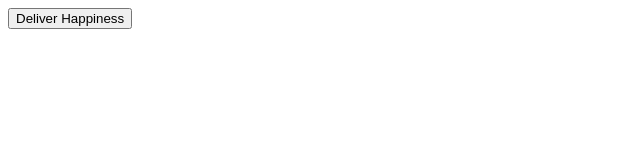
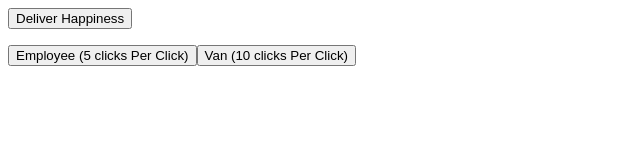
Before and after one commit to umangmehta0007/Clicker, a website built with Vite: page index.html in a window 1280 px wide. Shown: the whole page, without its empty margins (0-640 px from the left). Built offline with nearby package versions, Linux system fonts and the light colour scheme.

Commit message:
-> All respomsibilities were seperated now.
* Button was initiated in the view Company, and two other buttons were inititaed in the ViewUpgrades class.

* UpgradeController class was introduced which creates instances of Upgrades and add them to the list of company by calling company controller.

* what would UpdateView notify? would it even notify? or would it just be Controller view that would notify for any changes made to the model

```diff
--- a/index.html
+++ b/index.html
@@ -8,7 +8,6 @@
   </head>
   <body>
     <div id="app"></div>
-    <button id = "Gift-Button"> Deliver Happiness </button>
     <script type="module" src="/src/main.ts"></script>
   </body>
 </html>
--- a/src/Controller/CompanyController.ts
+++ b/src/Controller/CompanyController.ts
@@ -1,6 +1,7 @@
 import Company from "../Model/Company.ts";
+import Upgrades from "../Model/Upgrades.ts";
 import CompanyView from "../View/CompanyView.ts";
-
+//import UpgradesView from "../View/UpgradesView.ts";
 
 export default class CompanyController{
 
@@ -9,11 +10,14 @@ export default class CompanyController{
 
     constructor(){
         this.#company = new Company();
-        this.#companyView = new CompanyView(this.#company);
+        this.#companyView = new CompanyView(this.#company, this);
     }
 
 
-    addGifts(){
+    addGifts():void{
         this.#company.addGifts();
     }
+    addUpgrade(upgrade: Upgrades): void{
+        this.#company.buyUpgrade(upgrade);
+    }
 }
--- /dev/null
+++ b/src/Controller/UpgradeController.ts
@@ -0,0 +1,25 @@
+import CompanyController from "../Controller/CompanyController.ts";
+import UpgradesView from "../View/UpgradesView.ts";
+import Employee from "../Model/Employee.ts";
+import Van from "../Model/Van.ts";
+import Upgrades from "../Model/Upgrades.ts";
+
+
+export default class UpgradeController{
+    #companyController: CompanyController;
+    #upgradeView: UpgradesView;
+
+    constructor(companyController: CompanyController){
+        this.#companyController = companyController;
+        this.#upgradeView = new UpgradesView(this);
+    }
+
+    buyEmployee():void{
+        const employee: Upgrades= new Employee(5);
+        this.#companyController.addUpgrade(employee);
+    }
+    buyVan():void{
+        const van: Upgrades= new Van(10);
+        this.#companyController.addUpgrade(van);
+    }
+}
--- a/src/Model/Upgrades.ts
+++ b/src/Model/Upgrades.ts
@@ -1,17 +1,12 @@
 export default abstract class Upgrades{
 
     #gifts_per_click: number
-    #price: number
 
-    constructor(gifts_per_click: number, price: number){
+    constructor(gifts_per_click: number){
         this.#gifts_per_click = gifts_per_click;
-        this.#price = price;
     }
 
     giftsPerClick(): number{
         return this.#gifts_per_click;
     }
-    price(): number{
-        return this.#price;
-    }
 }
--- a/src/View/CompanyView.ts
+++ b/src/View/CompanyView.ts
@@ -1,26 +1,31 @@
 import type Company from "../Model/Company.ts";
-// import type CompanyController from "../Controller/CompanyController.ts";
+import type CompanyController from "../Controller/CompanyController.ts";
 
 export default class  CompanyView{
 
     #company: Company;
-    #teamEl: HTMLDivElement;
+    #teamEl: HTMLUListElement;
+    #companyController: CompanyController;
 
 
-    constructor(company: Company){
+    constructor(company: Company,companyController: CompanyController ){
+
         this.#company = company;
+        this.#companyController = companyController;
+        this.#company.registerListener(this);
+        document.querySelector('#app')!.innerHTML =
+            "<div id = 'company' >" +
+            "<button id = 'Gift-Button'> Deliver Happiness </button> " +
+            "<ul></ul> " +
+            "</div>"
 
-        this.#company.registerListener(this);
-        // document.querySelector('#app')!.innerHTML =
-        //     "<div id = 'company' ><ul></ul> </div>"
-        document.querySelector('#app')!.innerHTML =
-            "<div id = 'company'> </div>"
+        this.#teamEl = document.querySelector('#company>ul');
 
-        this.#teamEl = document.querySelector("#company");
+        document.querySelector("#Gift-Button")!.addEventListener("click",(): void=>this.#companyController.addGifts())
+
     }
 
     notify(){
-
         this.#teamEl.replaceChildren();
 
         this.#teamEl.innerHTML = `<strong>${'Total Gifts Delivered: '+this.#company.totalGifts()}</strong>`
--- /dev/null
+++ b/src/View/UpgradesView.ts
@@ -0,0 +1,42 @@
+import UpgradeController from "../Controller/UpgradeController.ts";
+
+//import Company from "../Model/Company.ts";
+
+export default class UpgradesView{
+
+    #companyEL: HTMLDivElement;
+    #upgradeController: UpgradeController;
+
+    constructor(upgradeController: UpgradeController){
+
+        this.#companyEL = document.querySelector("#company")!;
+        this.#upgradeController =  upgradeController;
+        /*
+        Creating and Adding button to the Index.html
+         */
+        const upgradesEl = document.createElement("div");
+        upgradesEl.id = "upgrades";
+        this.#companyEL.append(upgradesEl);
+
+        let employeebutton = document.createElement('button');
+        let vanButton  = document.createElement('button');
+
+        employeebutton.id = "Employee";
+        vanButton.id = "Van";
+
+        employeebutton.textContent = "Employee (5 clicks Per Click)"
+        vanButton.textContent = "Van (10 clicks Per Click)"
+
+        upgradesEl.appendChild(employeebutton);
+        upgradesEl.appendChild(vanButton);
+
+        /*
+        Successfully added the button
+         */
+
+        employeebutton.addEventListener("click",()=>upgradeController.buyEmployee());
+        vanButton.addEventListener("click",()=>upgradeController.buyVan());
+
+    }
+
+}
--- a/src/main.ts
+++ b/src/main.ts
@@ -1,7 +1,19 @@
 // import Company from "../Model/Company.ts"
 import CompanyController from "./Controller/CompanyController.ts"
+import UpgradeController from "./Controller/UpgradeController.ts"
 
 
+
+/*
+1) Now the aim would be to move this gift button being clicked listener to the view as
+
+    * View is responsible for getting input(UI)
+    * Then View will ask controller to do thing and so on..
+
+2) So the issue would be now, that our view should know about the controller, so it wil have a new instance of controller
+3) Now , since view is created inside the controller it will be passed an instance of itself.
+
+ */
+
     let companyController: CompanyController = new CompanyController();
-
-    document.querySelector("#Gift-Button")!.addEventListener("click",(): void=>companyController.addGifts())
+    let upgradeController: UpgradeController = new UpgradeController(companyController);
```
